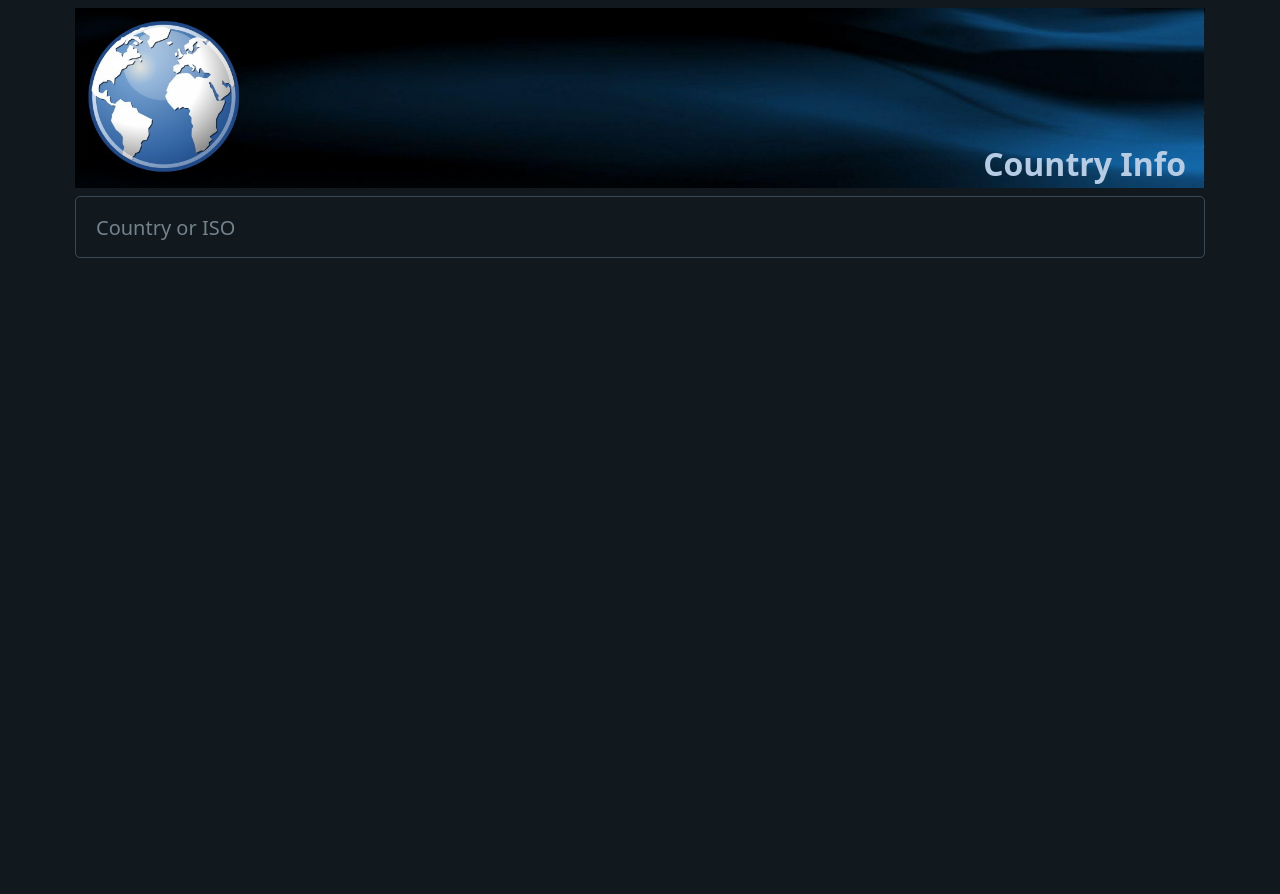
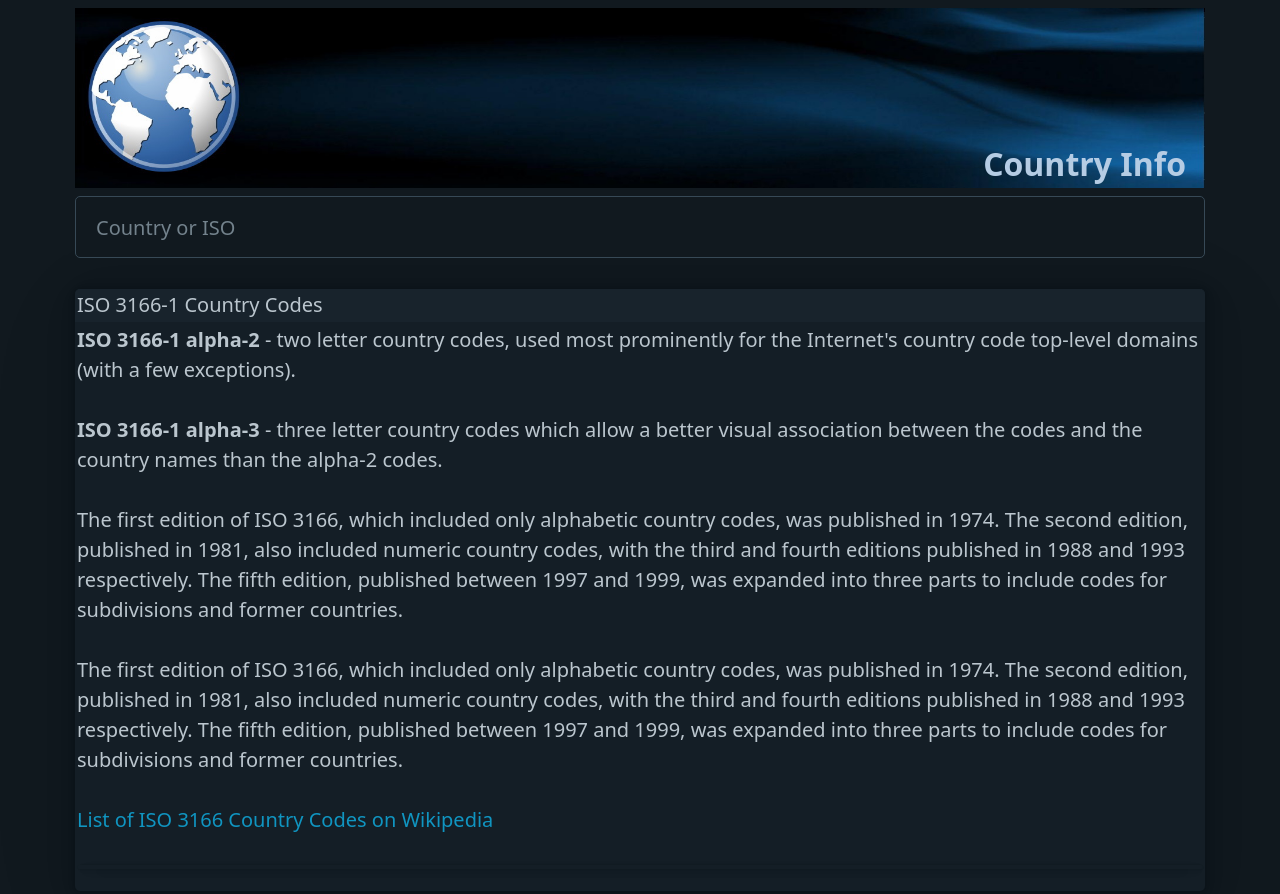
Before and after one commit to Costa365/CountryInfo, a plain HTML site: page index.html in a window 1280 px wide. Before the commit the page ends 800 px from the top, so only its background shows below. Drawn offline with nearby package versions, Linux system fonts and the light colour scheme.

Commit message:
Add ISO content when search is empty

```diff
--- a/index.html
+++ b/index.html
@@ -13,6 +13,31 @@
     <script src="countries.js"></script>
     <script src="utils.js"></script>
     <script>
+      let isoInfo = `
+        <article>
+        <header>ISO 3166-1 Country Codes</header>
+        <p>
+          <b>ISO 3166-1 alpha-2</b> - two letter country codes, used most prominently for the Internet's country code top-level domains (with a few exceptions).
+        </p>
+        <p>
+          <b>ISO 3166-1 alpha-3</b> - three letter country codes which allow a better visual association between the codes and the country names than the alpha-2 codes.
+        </p>
+
+        <p>
+          The first edition of ISO 3166, which included only alphabetic country codes, was published in 1974. The second edition, published in 1981, also included numeric country codes, with the third and fourth editions published in 1988 and 1993 respectively. The fifth edition, published between 1997 and 1999, was expanded into three parts to include codes for subdivisions and former countries.
+        </p>
+
+        <p>
+          The first edition of ISO 3166, which included only alphabetic country codes, was published in 1974. The second edition, published in 1981, also included numeric country codes, with the third and fourth editions published in 1988 and 1993 respectively. The fifth edition, published between 1997 and 1999, was expanded into three parts to include codes for subdivisions and former countries.
+        </p>
+
+        <p>
+          <a href="https://en.wikipedia.org/wiki/List_of_ISO_3166_country_codes" target="_blank">List of ISO 3166 Country Codes on Wikipedia</a>
+        </p>
+
+
+        <article>
+      `;
       function getCountryCards(countries) {
         html = ""
         for (const country of countries) {
@@ -45,7 +70,7 @@
           document.getElementById("results").innerHTML = getCountryCards(countries);
         }
         else {
-          document.getElementById("results").innerHTML = "";
+          document.getElementById("results").innerHTML = isoInfo;
         }
 
       }
@@ -60,5 +85,9 @@
       </p>
       <div id="results"></div>
     </div>
+
+    <script>
+      countryInfo();
+    </script>
   </body>
 </html>
```
